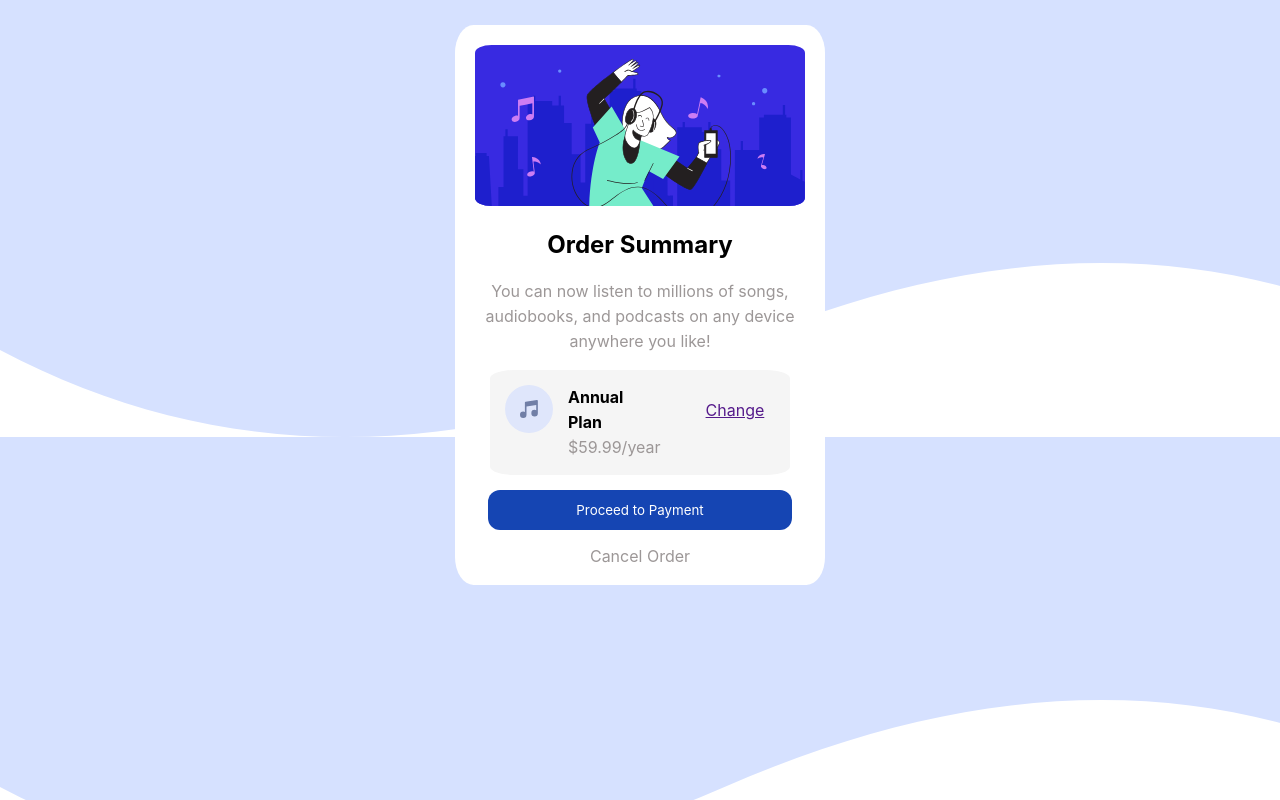
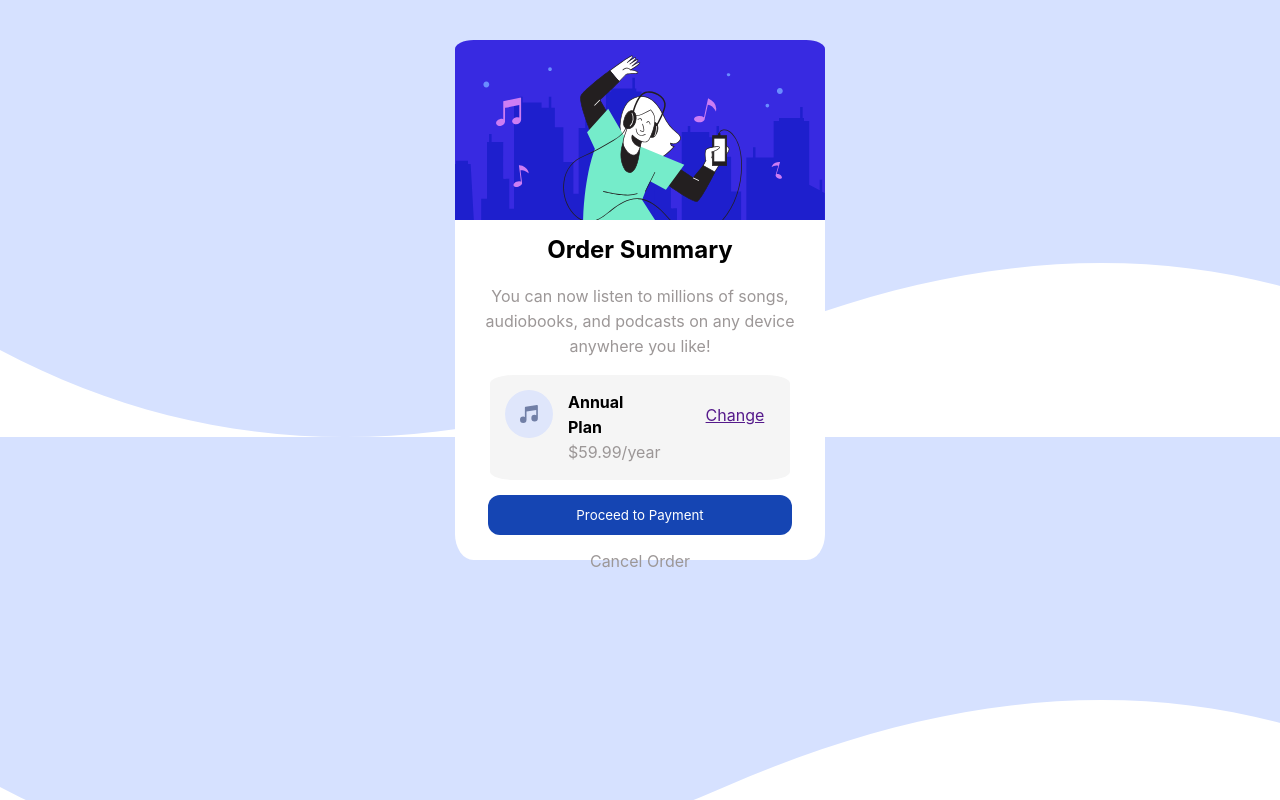
Before and after one commit to KareceA/Order-summary, a plain HTML site: page index.html in a window 1280 px wide. Drawn offline with Linux system fonts and the light colour scheme.

Commit message:
updated styling with css

```diff
--- a/index.css
+++ b/index.css
@@ -62,21 +62,28 @@ body {
     display: block;
     margin-left: auto;
     margin-right: auto;
-    margin-top: 25px;
+    margin-top: 60px;
     border-radius: 5%;
-    padding: 20px;
-
+    padding: 0px 20px;
+    position: relative;
 }
 
 .header-image {
-    width: 330px;
+    width: 370px;
+    right: 0px;
+    left: 0px;
+    height: 180px;
+    position: absolute;
+    border-top-left-radius: 5%;
+    border-top-right-radius: 5%;
 }
 
 .order-body {
     padding: 20px;
     margin: -20px;
+    padding-top: 175px;
 }
 
-img {
+/* img {
     border-radius: 5%;
-}
+} */
```
